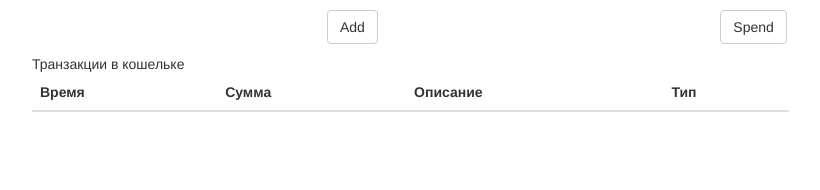
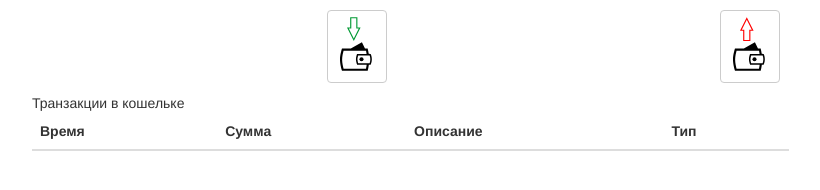
Before and after one commit to devbystep/web_monefy, a website: page index.html in a window 1280 px wide. Shown: the whole page, without its empty margins (33-853 px from the left). Drawn offline with nearby package versions, Linux system fonts and the light colour scheme.

Commit message:
Added svg buttons

```diff
--- a/index.html
+++ b/index.html
@@ -17,10 +17,14 @@
     <footer>
         <div class="row" style="padding-bottom: 10px;">
             <div class="col-lg-2 col-lg-offset-3">
-                <button id="add" class="btn btn-default" type="submit">Add</button>
+                <button id="add" class="btn btn-default" type="submit">
+                    <object data="img/add.svg" type="image/svg+xml"></object>
+                </button>
             </div>
             <div class="col-lg-2 col-lg-offset-2">
-                <button id="spend offset2" class="btn btn-default" type="submit">Spend</button>
+                <button id="spend offset2" class="btn btn-default" type="submit">
+                    <object data="img/spend.svg" type="image/svg+xml"></object>
+                </button>
             </div>
         </div>
     </footer>
```
Also changed, not shown: img/add.svg (added), img/spend.svg (added).
